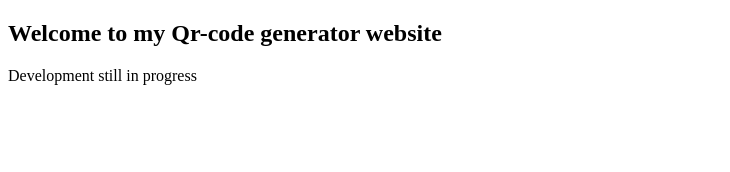
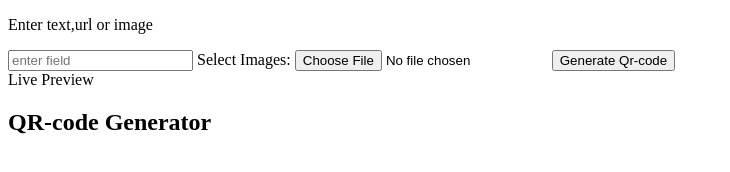
Before and after one commit to Mikey1233/QRcode-Generator, a plain HTML site: page index.html in a window 1280 px wide. Shown: the whole page, without its empty margins (0-730 px from the left). Drawn offline with Linux system fonts and the light colour scheme.

Commit message:
added the structure

```diff
--- a/index.html
+++ b/index.html
@@ -6,10 +6,28 @@
     <title>Qr code generator</title>
     <link href="index.css" rel="stylesheet" type="text/css" />
     <script defer src="index.js"></script>
-
   </head>
   <body>
-    <h2>Welcome to my  Qr-code generator website</h2>
-    <p>Development still in progress</p>
+    <div class="container">
+      <div class="container-box-1">
+        <p>Enter text,url or image</p>
+        <input type="text" placeholder="enter field" />
+        <label for="image-upload">Select Images:</label>
+        <input
+          type="file"
+          id="image-upload"
+          name="images[]"
+          accept="image/*"
+        />
+        <button>Generate Qr-code</button>
+        <div>
+          <span>Live Preview</span>
+          <div class="QR-code-display"></div>
+        </div>
+      </div>
+      <div class="container-box-2">
+        <h2>QR-code Generator</h2>
+      </div>
+    </div>
   </body>
 </html>
```
